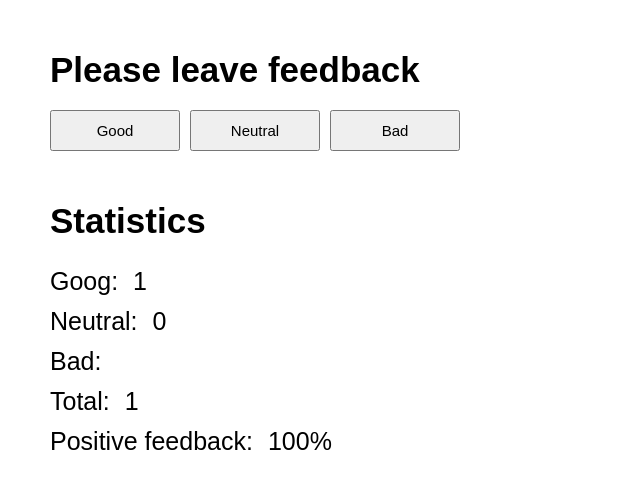
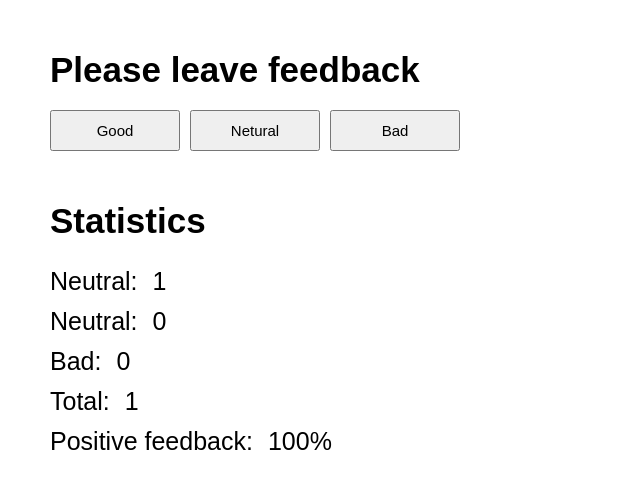
Before and after one commit to YuliaNikolaeva/goit-react-hw-02-feedback, a React (Create React App) app: page / in a window 1280 px wide. Both pictures are taken after a click on the button "Good". Shown: the top 488 px of the page, without its empty margins (0-640 px from the left). Built offline with nearby package versions, Linux system fonts and the light colour scheme.

Commit message:
HW 02 part 1, fix from july 28

```diff
--- a/public/index.html
+++ b/public/index.html
@@ -13,7 +13,6 @@
       manifest.json provides metadata used when your web app is installed on a
       user's mobile device or desktop. See https://developers.google.com/web/fundamentals/web-app-manifest/
     -->
-    <link rel="manifest" href="%PUBLIC_URL%/manifest.json" />
     <!--
       Notice the use of %PUBLIC_URL% in the tags above.
       It will be replaced with the URL of the `public` folder during the build.
--- a/src/App.js
+++ b/src/App.js
@@ -10,20 +10,22 @@ import Notification from './components/Feedback/Notification';
 export default class App extends Component {
     state = {
         good: 0,
-        neutral: 0,
+        netural: 0,
         bad: 0,
     };
 
     plusVote = e => {
-        const btnId = e.currentTarget.id;
+        const btnName = e.currentTarget.name;
+        // console.log('qqq' , btnName)
         this.setState(prevState => ({
-            [btnId]: prevState[btnId] + 1,
+            [btnName]: prevState[btnName] + 1,
         }));
     };
 
     countTotalFeedback = () => {
         let total = 0;
         for (const voice in this.state) {
+            // console.log()
             total = total + this.state[voice];
         }
         return total;
@@ -50,7 +52,7 @@ export default class App extends Component {
                         <Statistics
                             good={this.state.good}
                             neutral={this.state.neutral}
-                            options={this.state.bad}
+                            options={this.state}
                             total={this.countTotalFeedback}
                             positivePercentage={
                                 this.countPositiveFeedbackPercentage
--- a/src/components/Feedback/FeedbackOptions/FeedbackOptions.js
+++ b/src/components/Feedback/FeedbackOptions/FeedbackOptions.js
@@ -5,29 +5,40 @@ import PropTypes from 'prop-types';
 import s from './FeedbackOptions.module.css';
 
 const FeedbackOptions = ({ options, onLeaveFeedback }) => {
-    const [good, neutral, bad] = Object.keys(options);
-    const arrBtnNames = [good, neutral, bad];
+    return (
+        <>
+            <button
+                key="good"
+                name="good"
+                className={s.btn}
+                onClick={onLeaveFeedback}
+            >
+                Good
+            </button>
 
-    return (
-        <Fragment>
-            {arrBtnNames.map(btnName => {
-                return (
-                    <button
-                        key={btnName}
-                        id={btnName}
-                        className={s.btn}
-                        onClick={onLeaveFeedback}
-                    >
-                        {btnName[0].toUpperCase() + btnName.slice(1)}
-                    </button>
-                );
-            })}
-        </Fragment>
+            <button
+                key="netural"
+                name="netural"
+                className={s.btn}
+                onClick={onLeaveFeedback}
+            >
+                Netural
+            </button>
+
+            <button
+                key="bad"
+                name="bad"
+                className={s.btn}
+                onClick={onLeaveFeedback}
+            >
+                Bad
+            </button>
+        </>
     );
 };
 
 FeedbackOptions.propTypes = {
-    options: PropTypes.object.isRequired,
+    options: PropTypes.object,
     onLeaveFeedback: PropTypes.func.isRequired,
 };
 
--- a/src/components/Feedback/Statistics/Statistics.js
+++ b/src/components/Feedback/Statistics/Statistics.js
@@ -1,17 +1,18 @@
-import React, { Fragment } from 'react';
+import React from 'react';
 import s from './Statistics.module.css';
 
-const Statistics = ({ good, neutral, bad, total, positivePercentage }) => {
+const Statistics = ({ options, total, positivePercentage }) => {
+    const { good, netural, bad } = options;
     return (
-        <Fragment>
+        <>
             <ul className={s.statistics__list}>
                 <li className={s.statistics__list}>
-                    <div className={s.statistics__name}>Goog:</div>
+                    <div className={s.statistics__name}>Neutral:</div>
                     <div className={s.statistics__value}>{good}</div>
                 </li>
                 <li className={s.statistics__list}>
                     <div className={s.statistics__name}>Neutral:</div>
-                    <div className={s.statistics__value}>{neutral}</div>
+                    <div className={s.statistics__value}>{netural}</div>
                 </li>
 
                 <li className={s.statistics__list}>
@@ -33,7 +34,7 @@ const Statistics = ({ good, neutral, bad, total, positivePercentage }) => {
                     </div>
                 </li>
             </ul>
-        </Fragment>
+        </>
     );
 };
 
```
